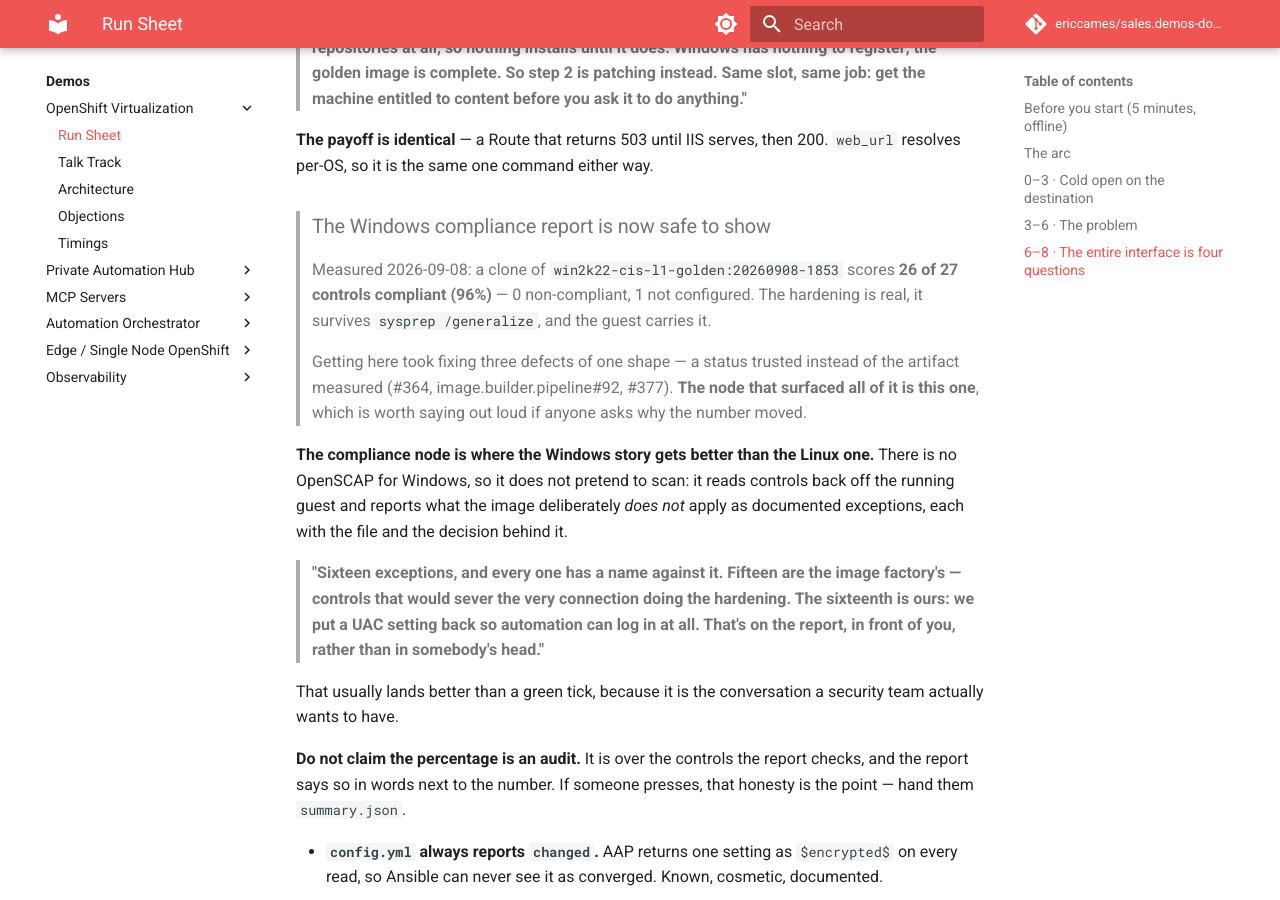
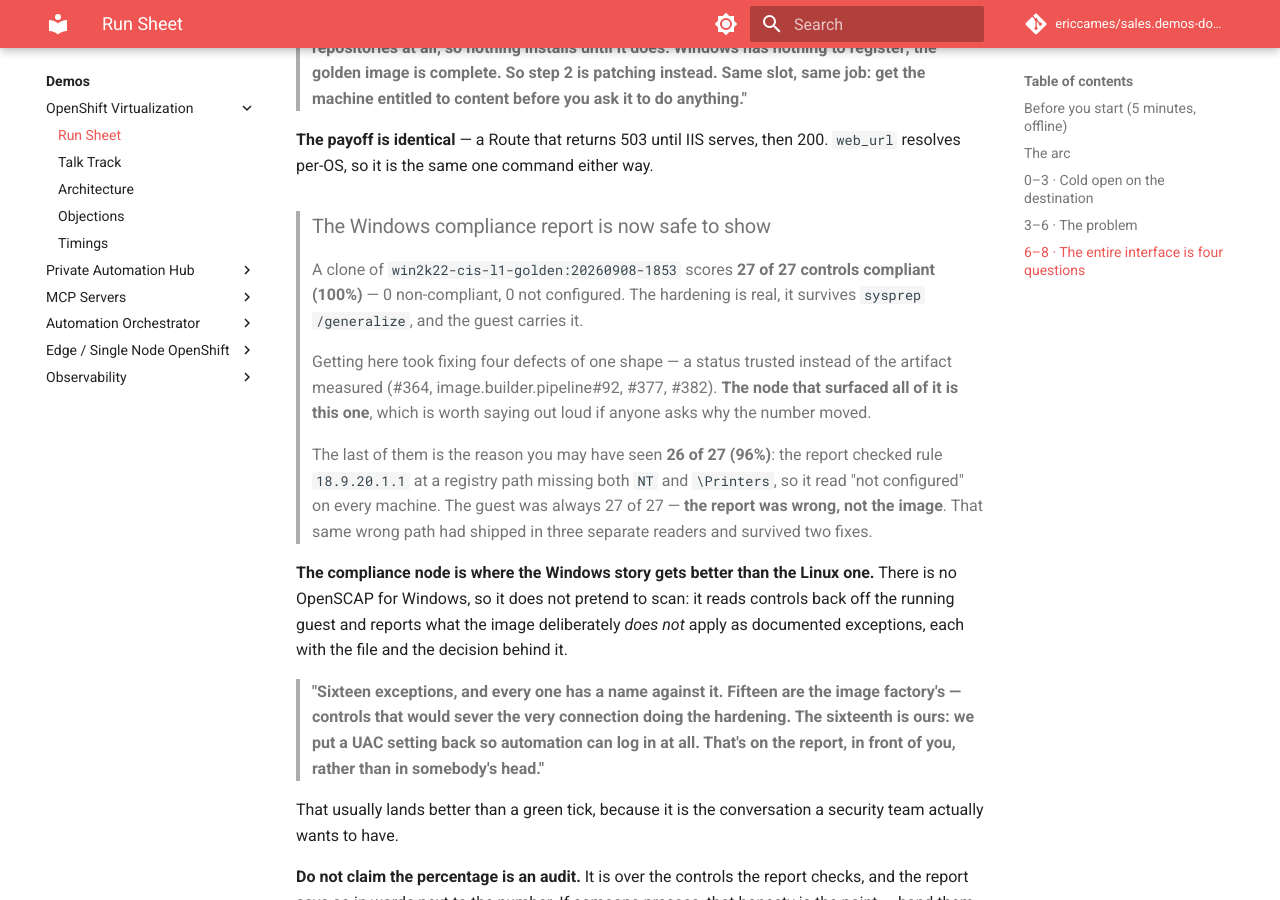
Before and after one commit to ericcames/sales.demos-docs, an MkDocs documentation site: the page built from docs/demos/openshift-virtualization/run-sheet.md, in a window 1280 px wide and 900 px high, scrolled down 10145 px. Built offline with MkDocs 1.6.1 and Material for MkDocs 9.7.7, drawn with Linux system fonts in a browser that asks for light colours; comment, search, counter and statistics services are not loaded.

Commit message:
The Windows guest is 27 of 27, not 26 of 27 (#89) (#91)
Five pages told a presenter the Windows clone scores 26 of 27 (96%), with one
control "not configured". That was superseded by sales.demos#382: the compliance
report checked rule 18.9.20.1.1 at a registry path missing both NT and
\Printers, so the value could not be found on any machine. Read from the guest's
own exported hive, the old path is absent and the correct path is 1.

The guest was always 27 of 27. The report was wrong, not the image.

The figure is read aloud from the run sheet and the talk track, and it
understated a result that is actually 100% — next to the #358 narrative about a
false compliance claim, which is the one place on this site where being precise
about a compliance number is the entire point.

Each page now carries the corrected figure and a short note on why an earlier
26 of 27 exists, because a presenter who has already rehearsed the old number
needs to know which one is current and why it moved. The run sheet's "three
defects of one shape" is now four; #382 is the same shape as the others.

Two things deliberately not touched:

reference/history/ recounts 26 of 27 as history, which is accurate and where
that record belongs.

demos/automation-orchestrator/ quotes "1 failed control(s), score 96%" from an
approval message. That is the AO demo's deliberately broken guest, screenshotted
and measured on 2026-09-15 with a citation — a different measurement that
happens to share a percentage.

Closes #89

Co-authored-by: Claude Opus 5 <noreply@anthropic.com>

```diff
--- a/docs/demos/openshift-virtualization/run-sheet.md
+++ b/docs/demos/openshift-virtualization/run-sheet.md
@@ -384,15 +384,20 @@ Windows admin in the room will notice it:
 
 > ### The Windows compliance report is now safe to show
 >
-> Measured 2026-09-08: a clone of
-> `win2k22-cis-l1-golden:20260908-1853` scores **26 of 27 controls compliant
-> (96%)** — 0 non-compliant, 1 not configured. The hardening is real, it
-> survives `sysprep /generalize`, and the guest carries it.
+> A clone of `win2k22-cis-l1-golden:20260908-1853` scores **27 of 27 controls
+> compliant (100%)** — 0 non-compliant, 0 not configured. The hardening is real,
+> it survives `sysprep /generalize`, and the guest carries it.
 >
-> Getting here took fixing three defects of one shape — a status trusted instead
-> of the artifact measured (#364, image.builder.pipeline#92, #377). **The node
-> that surfaced all of it is this one**, which is worth saying out loud if
+> Getting here took fixing four defects of one shape — a status trusted instead
+> of the artifact measured (#364, image.builder.pipeline#92, #377, #382). **The
+> node that surfaced all of it is this one**, which is worth saying out loud if
 > anyone asks why the number moved.
+>
+> The last of them is the reason you may have seen **26 of 27 (96%)**: the
+> report checked rule `18.9.20.1.1` at a registry path missing both `NT` and
+> `\Printers`, so it read "not configured" on every machine. The guest was
+> always 27 of 27 — **the report was wrong, not the image**. That same wrong
+> path had shipped in three separate readers and survived two fixes.
 
 **The compliance node is where the Windows story gets better than the Linux
 one.** There is no OpenSCAP for Windows, so it does not pretend to scan: it
```
Also changed, not shown: docs/demos/openshift-virtualization/architecture.md (+9 -4 lines), docs/demos/openshift-virtualization/objections.md (+11 -5 lines), docs/demos/openshift-virtualization/talk-track.md (+6 -4 lines), docs/plan/ocpvirt-demo-plan.md (+1 -1 lines).
